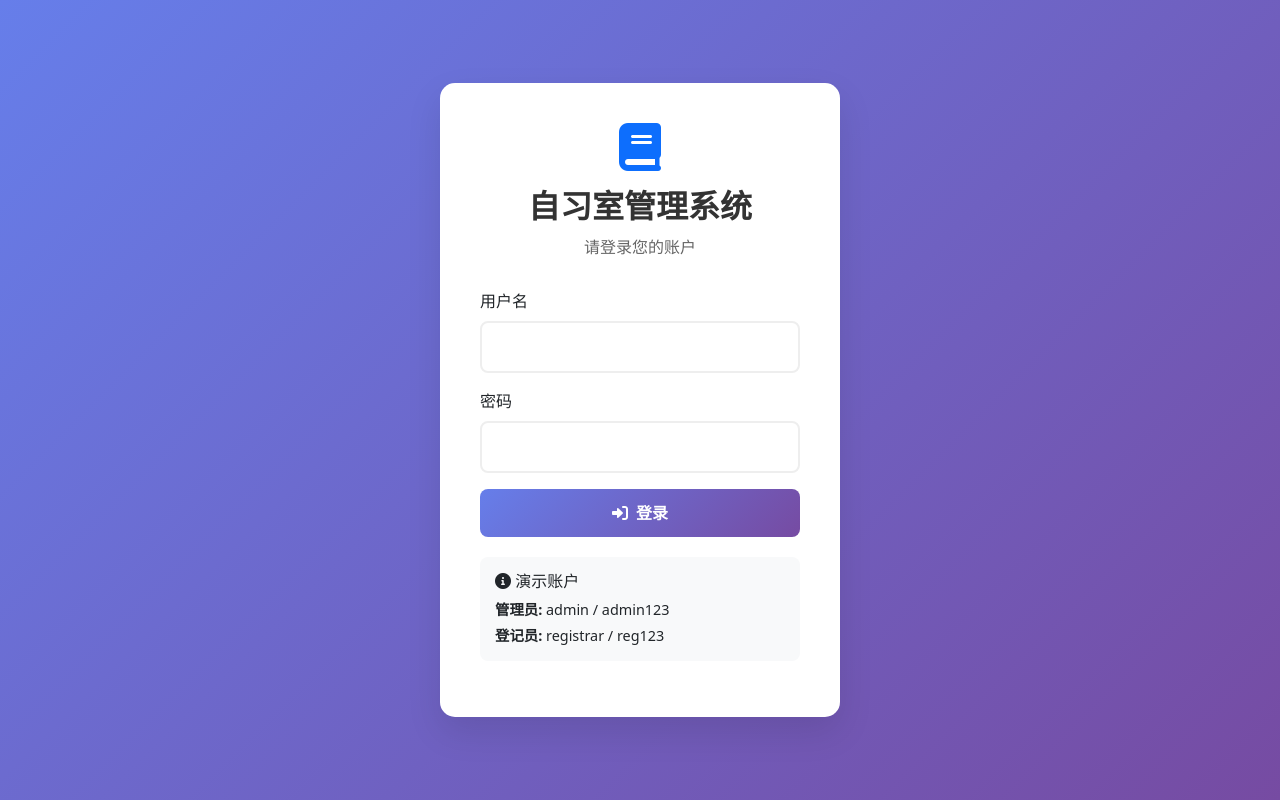
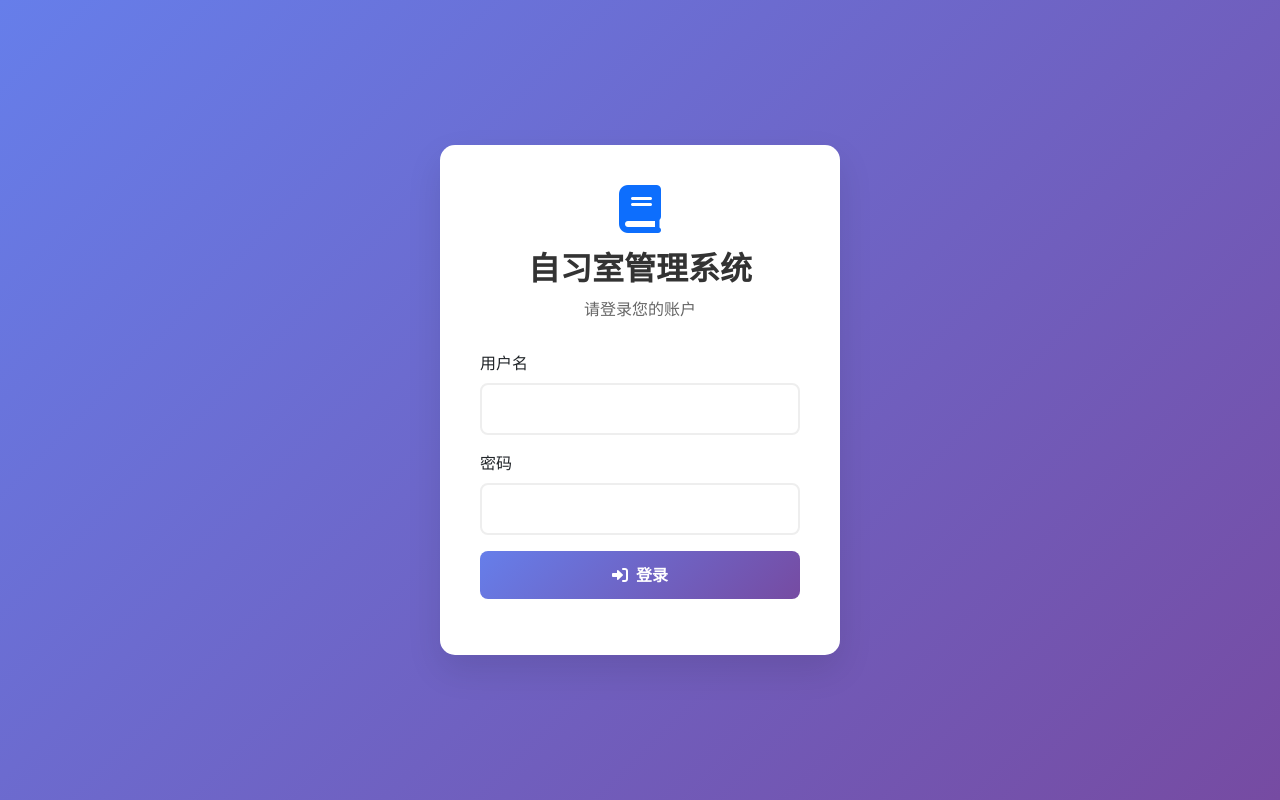
Before and after one commit to zhemh1999/xunshanapp, a Flask app: page /login in a window 1280 px wide. Run offline with Flask 3, Linux system fonts and the light colour scheme.

Commit message:
修复电话号码保存失败问题并删除登录界面演示账户信息

```diff
--- a/app.py
+++ b/app.py
@@ -590,12 +590,15 @@ def register_routes(app):
             'notes': data.get('notes', '').strip() or None
         }
 
-        # 标准化旧数据格式
+        # 标准化旧数据格式，包含所有字段
         old_data_normalized = {
             'is_occupied': old_data['is_occupied'],
             'occupant_name': old_data['occupant_name'],
             'card_type': old_data['card_type'],
             'expiry_date': old_data['expiry_date'],
+            'start_time': old_data['start_time'],
+            'is_good_review': old_data['is_good_review'],
+            'phone_number': old_data['phone_number'],
             'notes': old_data['notes']
         }
 
--- a/templates/login.html
+++ b/templates/login.html
@@ -56,13 +56,6 @@
             transform: translateY(-2px);
             box-shadow: 0 5px 15px rgba(102, 126, 234, 0.4);
         }
-        .demo-accounts {
-            background-color: #f8f9fa;
-            border-radius: 8px;
-            padding: 15px;
-            margin-top: 20px;
-            font-size: 0.9em;
-        }
     </style>
 </head>
 <body>
@@ -86,12 +79,6 @@
                 <i class="fas fa-sign-in-alt me-2"></i>登录
             </button>
         </form>
-
-        <div class="demo-accounts">
-            <h6><i class="fas fa-info-circle"></i> 演示账户</h6>
-            <p class="mb-1"><strong>管理员:</strong> admin / admin123</p>
-            <p class="mb-0"><strong>登记员:</strong> registrar / reg123</p>
-        </div>
 
         <div id="alertContainer" class="mt-3"></div>
     </div>
```
